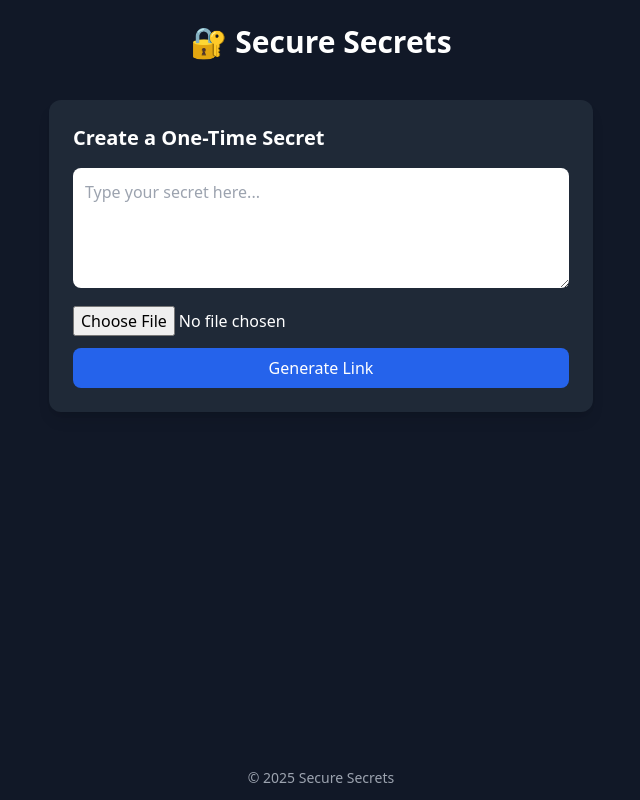
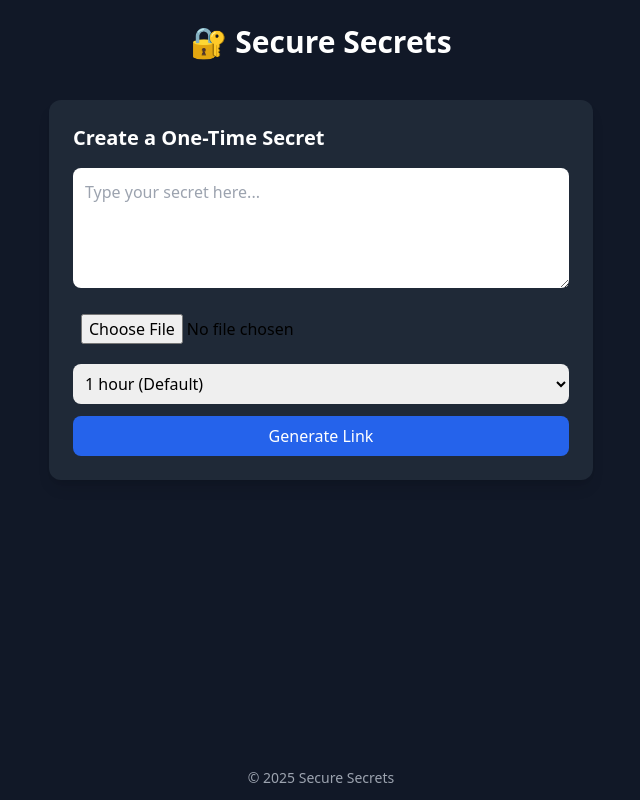
Before and after one commit to Shrey42-dot/Secure-Secrets, a React (Vite) app in the folder frontend/: page / in a window 1280 px wide. Shown: the whole page, without its empty margins (319-959 px from the left). Built offline with nearby package versions, Linux system fonts and the light colour scheme; no server answers.

Commit message:
Dropdown for expiration time limit

```diff
--- a/frontend/src/pages/CreateSecret.jsx
+++ b/frontend/src/pages/CreateSecret.jsx
@@ -36,6 +36,7 @@ export default function CreateSecret() {
   const [image, setImage] = useState(null);   // <-- image file
   const [link, setLink] = useState("");
   const [copied , setCopied] = useState(false);
+  const [ttl, setTtl] = useState(3600);
   const copyToClipboard = () => {
   navigator.clipboard.writeText(link).
   then(() => {
@@ -77,7 +78,8 @@ export default function CreateSecret() {
       // Build payload
       const payload = {
         text: secret,
-        image: base64Image
+        image: base64Image,
+        ttl_seconds: ttl
       };
 
       // Convert to string
@@ -132,8 +134,19 @@ export default function CreateSecret() {
           type="file"
           accept="image/*"
           onChange={(e) => setImage(e.target.files[0])}
-          className="mt-3"
+          className="mt-3 w-full p-2 rounded-lg text-black"
         />
+        <select
+          className="w-full mt-3 p-2 rounded-lg text-black"
+          value={ttl}
+          onChange={(e) => setTtl(Number(e.target.value))}
+        >
+          <option value={600}>10 minutes</option>
+          <option value={3600}>1 hour (Default) </option>
+          <option value={86400}>24 hours</option>
+          <option value={604800}>7 days</option>
+        </select>
+
 
         {/* BUTTON */}
         <button
```
Also changed, not shown: frontend/src/pages/ViewSecret.jsx (+7 -0 lines), 1 other file (tests, documents, lock files or other folders).
